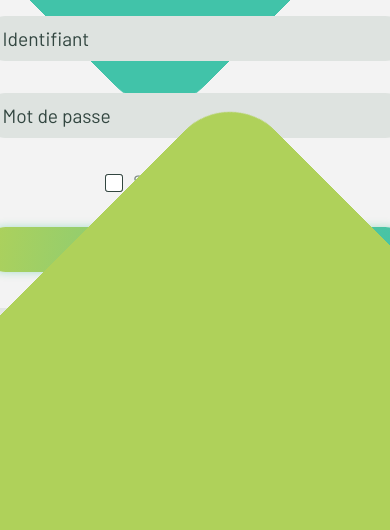
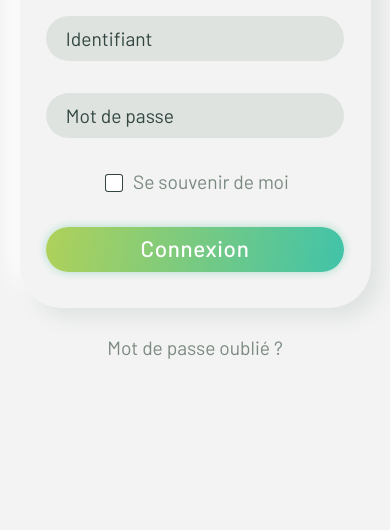
Before and after one commit to Oxball/nema-connexion, a plain HTML site: page connexion.html in a window 390 px wide. Shown: the part 314-844 px from the top of the page. Drawn offline with Linux system fonts and the light colour scheme; files whose address does not match are found by name.

Commit message:
add responsive

```diff
--- a/sass/global/_base.scss
+++ b/sass/global/_base.scss
@@ -23,7 +23,3 @@ img {
   max-width: 100%;
   height: auto;
 }
-
-.center {
-  text-align: center;
-}
--- a/sass/pages/_connexion.scss
+++ b/sass/pages/_connexion.scss
@@ -8,41 +8,47 @@
   @include column;
   @include center;
   &::before {
-    content: "";
-    width: 700px;
-    height: 700px;
-    border-radius: 65px;
     background-color: var(--accentuation-1);
     transform: translateY(-65%) rotate(45deg);
-    animation: starter 0.6s ease-out forwards;
-    position: absolute;
-    top: -400px;
-    right: -120px;
-    @keyframes top-starter {
-      to {
-        transform: translateY(0);
-      }
+    @include bckg-elements;
+    @include desktop-XS-min {
+      content: "";
+      top: -400px;
+      right: -300px;
+    }
+    @include desktop-S-min {
+      right: -200px;
+    }
+    @include desktop-min {
+      right: -120px;
     }
   }
   &::after {
-    content: "";
-    width: 700px;
-    height: 700px;
-    border-radius: 65px;
     background-color: var(--c-accentuation-2);
     transform: translateY(65%) rotate(45deg);
-    animation: starter 0.6s ease-out forwards;
-    position: absolute;
-    left: -120px;
-    bottom: -400px;
+    @include bckg-elements;
+    @include desktop-XS-min {
+      content: "";
+      bottom: -400px;
+      left: -300px;
+    }
+    @include desktop-S-min {
+      left: -200px;
+    }
+    @include desktop-min {
+      left: -120px;
+    }
   }
 }
 
 .connexion {
-  width: 500px;
+  width: 90%;
   height: 600px;
   display: grid;
   grid-template-rows: 1fr 400px 1fr;
+  @include tablet-min {
+    width: 500px;
+  }
 }
 
 .head {
--- a/sass/utils/_mediaQueries.scss
+++ b/sass/utils/_mediaQueries.scss
@@ -1,19 +1,7 @@
 /* ============================= Min Width ============================= */
-
-@mixin mobile-L-min {
-  @media screen and (min-width: 450px) {
-    @content;
-  }
-}
 
 @mixin tablet-min {
   @media screen and (min-width: 550px) {
-    @content;
-  }
-}
-
-@mixin tablet-L-min {
-  @media screen and (min-width: 768px) {
     @content;
   }
 }
@@ -31,21 +19,7 @@
 }
 
 @mixin desktop-min {
-  @media screen and (min-width: 1600px) {
+  @media screen and (min-width: 1920px) {
     @content;
   }
 }
-
-/* ============================== Landscape ============================== */
-
-@mixin mobile-landscape {
-  @media screen and (min-width: 550px) and (max-width: 1024px) and (max-height: 450px) {
-    @content;
-  }
-}
-
-@mixin tablet-landscape {
-  @media screen and (min-width: 900px) and (max-width: 1024px) and (max-height: 768px) {
-    @content;
-  }
-}
--- a/sass/utils/_mixins.scss
+++ b/sass/utils/_mixins.scss
@@ -17,3 +17,11 @@
   font-family: "Barlow-Regular", Arial, Helvetica, sans-serif;
   font-size: 1.2rem;
 }
+
+@mixin bckg-elements {
+  width: 700px;
+  height: 700px;
+  border-radius: 65px;
+  animation: starter 0.6s ease-out forwards;
+  position: absolute;
+}
```
Also changed, not shown: css/style.css, 1 other file.
